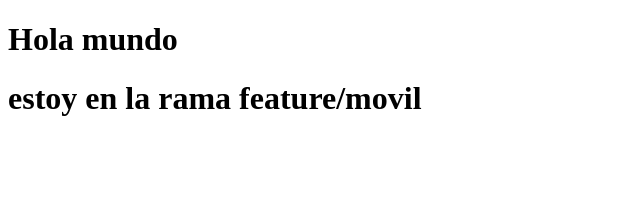
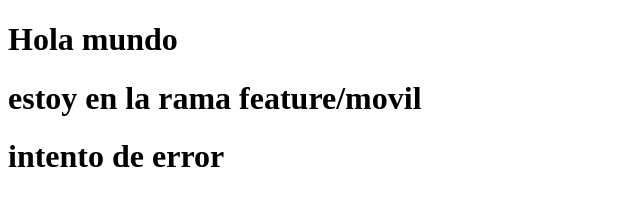
Before and after one commit to juanosog11/mi-primer-repositorio, a plain HTML site: page index.html in a window 1280 px wide. Shown: the whole page, without its empty margins (0-640 px from the left). Drawn offline with Linux system fonts and the light colour scheme.

Commit message:
intento de error

```diff
--- a/index.html
+++ b/index.html
@@ -9,6 +9,7 @@
 
     <h1>Hola mundo</h1>
     <h1>estoy en la rama feature/movil</h1>
+    <h1>intento de error</h1>
 
 </body>
 </html>
```
